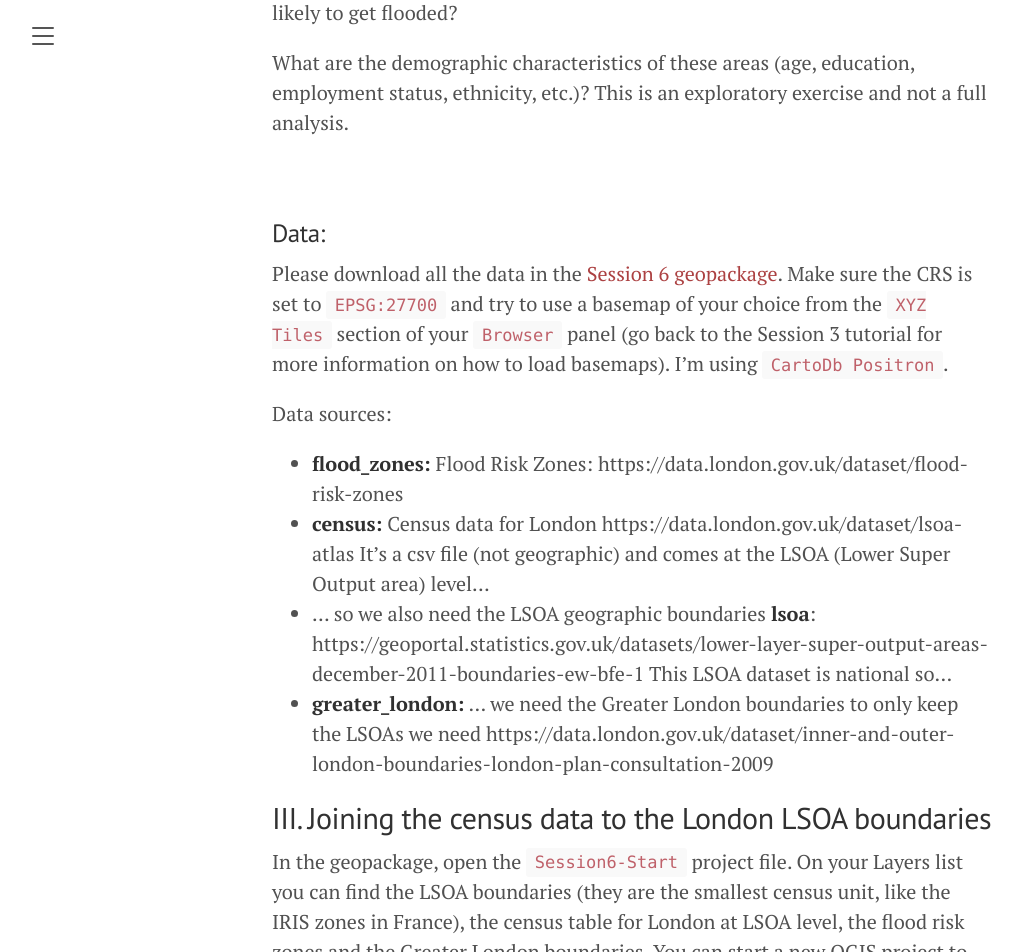
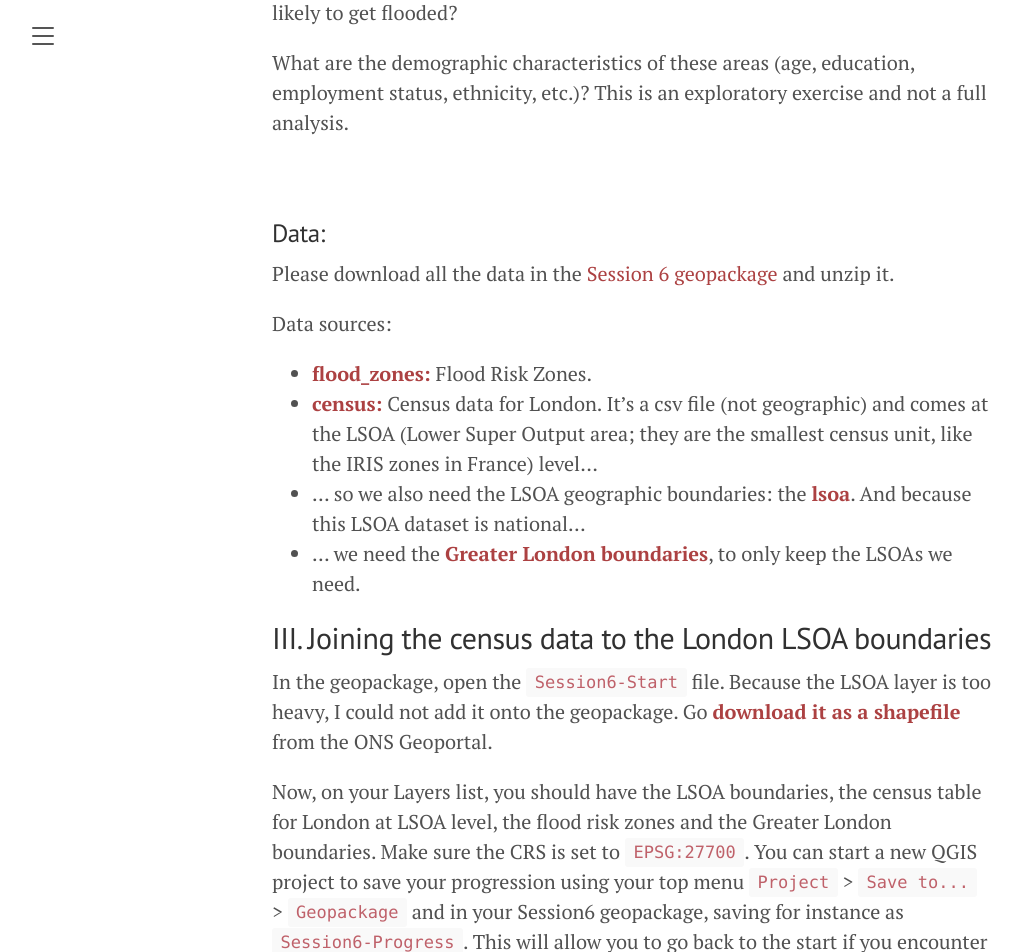
Before and after one commit to raphaelleroffo/raphaelleroffo.github.io, a Jekyll site: the page built from _posts/2021-11-16-intro-tutorial6.md, in a window 1280 px wide and 1400 px high, scrolled down 972 px. Shown: the top 952 px of the window, without its empty margins (8-1030 px from the left). Built offline with Jekyll 4.4.1, drawn with Linux system fonts in a browser that asks for light colours; some of the changed text lies outside the part shown.

Commit message:
Update data sources tuto 6

```diff
--- a/_posts/2021-11-16-intro-tutorial6.md
+++ b/_posts/2021-11-16-intro-tutorial6.md
@@ -36,19 +36,21 @@ What are the demographic characteristics of these areas (age, education, employm
 
 ### Data:
 
-Please download all the data in the [Session 6 geopackage](https://github.com/raphaelleroffo/intro-to-gis/raw/main/Session6/Session6-London.gpkg). Make sure the CRS is set to `EPSG:27700` and try to use a basemap of your choice from the `XYZ Tiles` section of your `Browser` panel (go back to the Session 3 tutorial for more information on how to load basemaps). I'm using `CartoDb Positron`.
+Please download all the data in the [Session 6 geopackage](https://github.com/raphaelleroffo/intro-to-gis/raw/main/Session6/Session6-London.gpkg.zip) and unzip it.
 
 Data sources:
 
-- **flood_zones:** Flood Risk Zones: https://data.london.gov.uk/dataset/flood-risk-zones
-- **census:** Census data for London https://data.london.gov.uk/dataset/lsoa-atlas It’s a csv file (not geographic) and comes at the LSOA (Lower Super Output area) level…
-- ... so we also need the LSOA geographic boundaries **lsoa**: https://geoportal.statistics.gov.uk/datasets/lower-layer-super-output-areas-december-2011-boundaries-ew-bfe-1 This LSOA dataset is national so...
-- **greater_london:** ... we need the Greater London boundaries to only keep the LSOAs we need https://data.london.gov.uk/dataset/inner-and-outer-london-boundaries-london-plan-consultation-2009
+- [**flood_zones:**](https://data.london.gov.uk/dataset/flood-risk-zones) Flood Risk Zones.
+- [**census:**](https://data.london.gov.uk/dataset/lsoa-atlas) Census data for London. It’s a csv file (not geographic) and comes at the LSOA (Lower Super Output area; they are the smallest census unit, like the IRIS zones in France) level…
+- ... so we also need the LSOA geographic boundaries: the [**lsoa**](https://geoportal.statistics.gov.uk/datasets/lower-layer-super-output-areas-december-2011-boundaries-full-extent-bfe-ew-v3/explore). And because this LSOA dataset is national...
+- ... we need the [**Greater London boundaries**](https://data.london.gov.uk/dataset/inner-and-outer-london-boundaries-london-plan-consultation-2009 ), to only keep the LSOAs we need.
 
 
 ## III. Joining the census data to the London LSOA boundaries
 
-In the geopackage, open the `Session6-Start` project file. On your Layers list you can find the LSOA boundaries (they are the smallest census unit, like the IRIS zones in France), the census table for London at LSOA level, the flood risk zones and the Greater London boundaries. You can start a new QGIS project to save your progression using your top menu `Project` > `Save to...` > `Geopackage` and in your Session6 geopackage, saving for instance as `Session6-Progress`. This will allow you to go back to a clean version of `Session6-Start` if you encounter too many problems, but also to pick up from where you left off using `Session6-Progress` if you're interrupted while doing this tutorial. Remember to save your changes often using the flapdisk icon.
+In the geopackage, open the `Session6-Start` file. Because the LSOA layer is too heavy, I could not add it onto the geopackage. Go [**download it as a shapefile**](https://geoportal.statistics.gov.uk/datasets/lower-layer-super-output-areas-december-2011-boundaries-full-extent-bfe-ew-v3/explore) from the ONS Geoportal.
+
+Now, on your Layers list, you should have the LSOA boundaries, the census table for London at LSOA level, the flood risk zones and the Greater London boundaries.  Make sure the CRS is set to `EPSG:27700`. You can start a new QGIS project to save your progression using your top menu `Project` > `Save to...` > `Geopackage` and in your Session6 geopackage, saving for instance as `Session6-Progress`. This will allow you to go back to the start if you encounter too many problems, but also to pick up from where you left off if you're interrupted while doing this tutorial. Remember to save your changes often using the flapdisk icon.
 
 <img src="../../../../docs/assets/images/S6-01.png" width="700">
 
```
